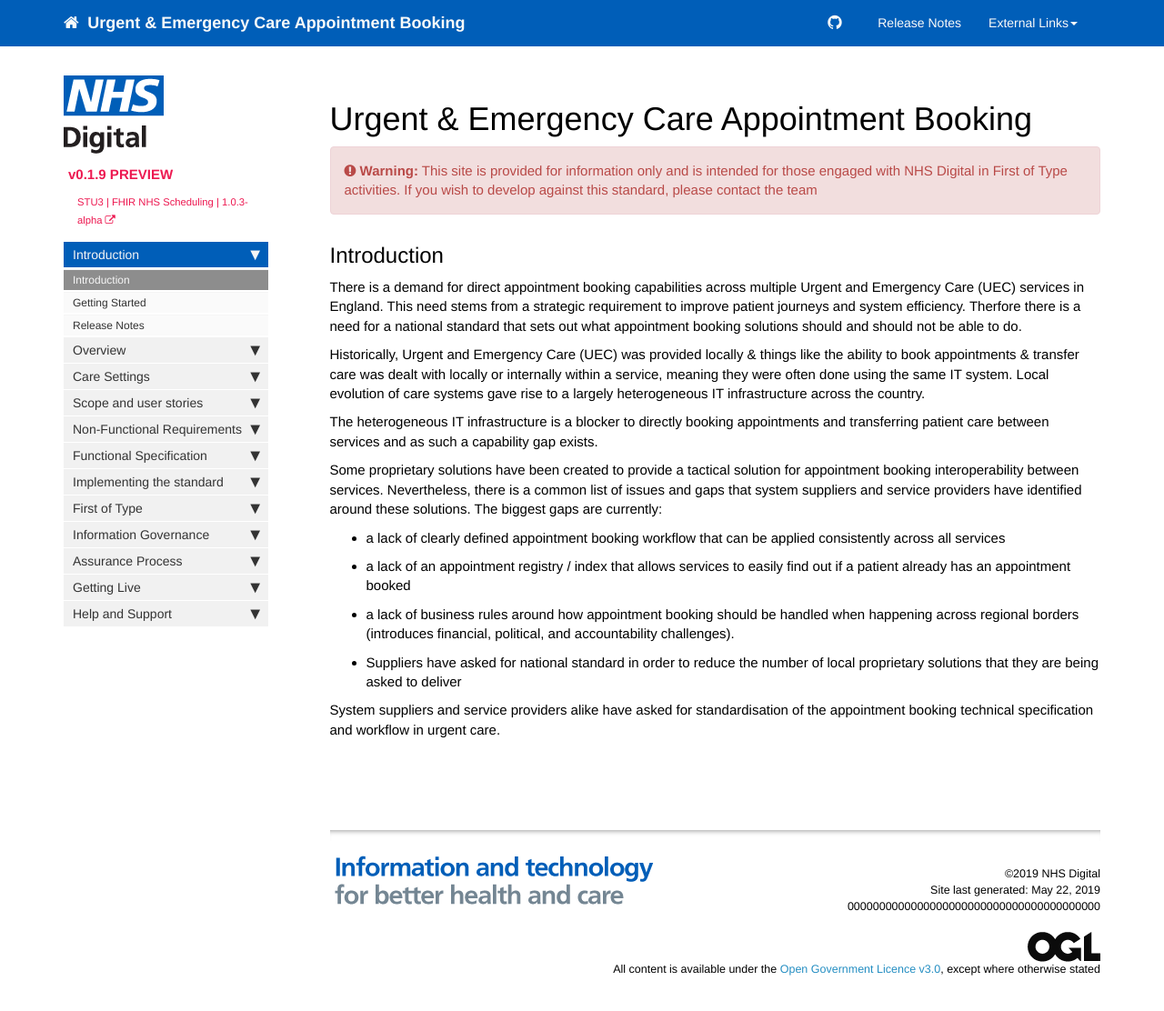
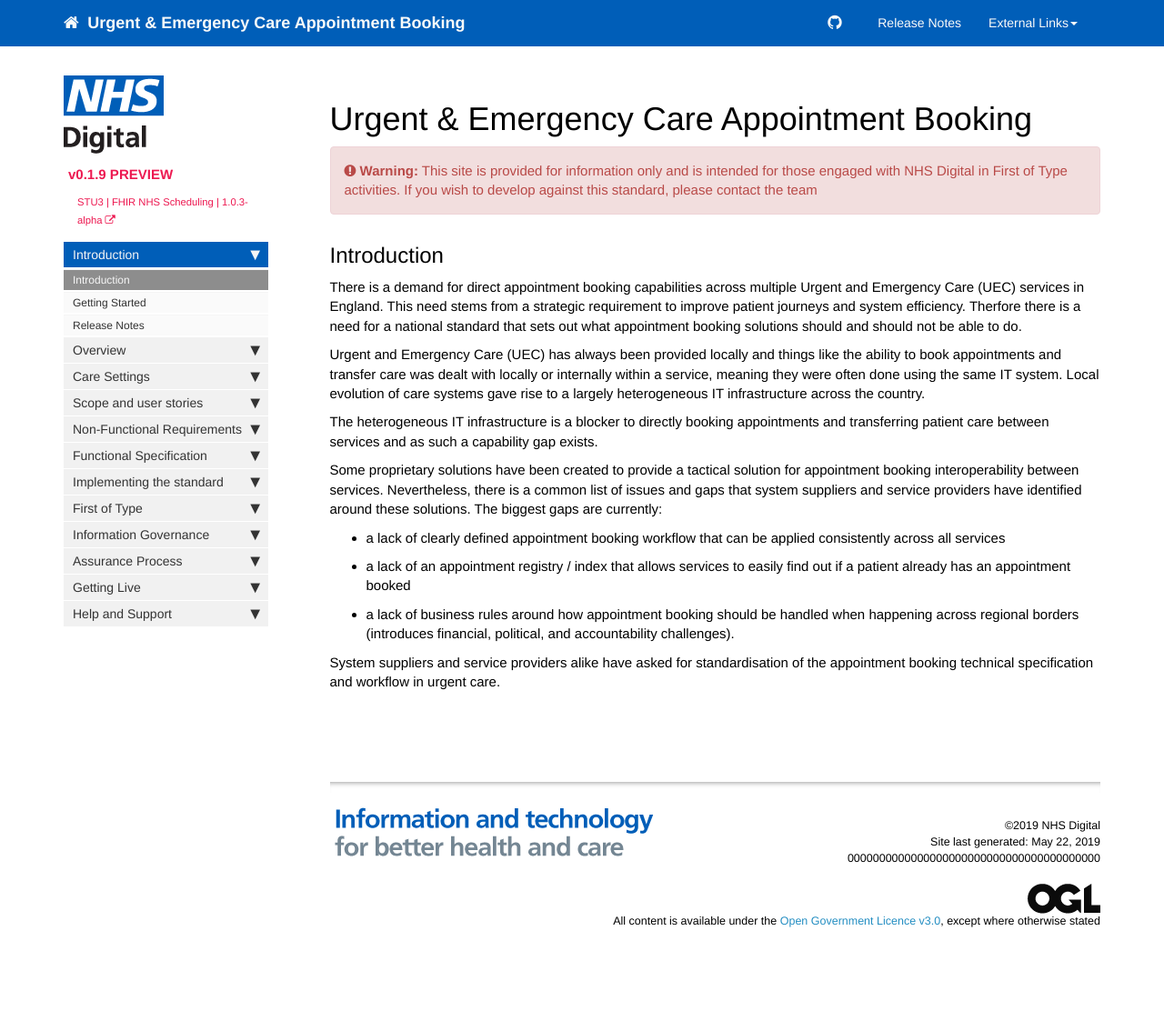
Before and after one commit to nhsd-a2si/docs-uec-appts, a Jekyll site: the page built from index.md, in a window 1280 px wide and 1135 px high. Shown: the top 1112 px of the window at 91% size. Built offline with Jekyll 4.4.1, drawn with Linux system fonts in a browser that asks for light colours; nearby versions of some CDN libraries.

Commit message:
Update index.md

```diff
--- a/index.md
+++ b/index.md
@@ -15,7 +15,7 @@ permalink: index.html
 
 There is a demand for direct appointment booking capabilities across multiple Urgent and Emergency Care (UEC) services in England. This need stems from a strategic requirement to improve patient journeys and system efficiency. Therfore there is a need for a national standard that sets out what appointment booking solutions should and should not be able to do.
 
-Historically, Urgent and Emergency Care (UEC) was provided locally & things like the ability to book appointments & transfer care was dealt with locally or internally within a service, meaning they were often done using the same IT system. Local evolution of care systems gave rise to a largely heterogeneous IT infrastructure across the country.
+Urgent and Emergency Care (UEC) has always been provided locally and things like the ability to book appointments and transfer care was dealt with locally or internally within a service, meaning they were often done using the same IT system. Local evolution of care systems gave rise to a largely heterogeneous IT infrastructure across the country.
 
 The heterogeneous IT infrastructure is a blocker to directly booking appointments and transferring patient care between services and as such a capability gap exists.
 
@@ -27,6 +27,4 @@ Some proprietary solutions have been created to provide a tactical solution for
 
 * a lack of business rules around how appointment booking should be handled when happening across regional borders (introduces financial, political, and accountability challenges).
 
-* Suppliers have asked for national standard in order to reduce the number of local proprietary solutions that they are being asked to deliver
-
 System suppliers and service providers alike have asked for standardisation of the appointment booking technical specification and workflow in urgent care.
```
